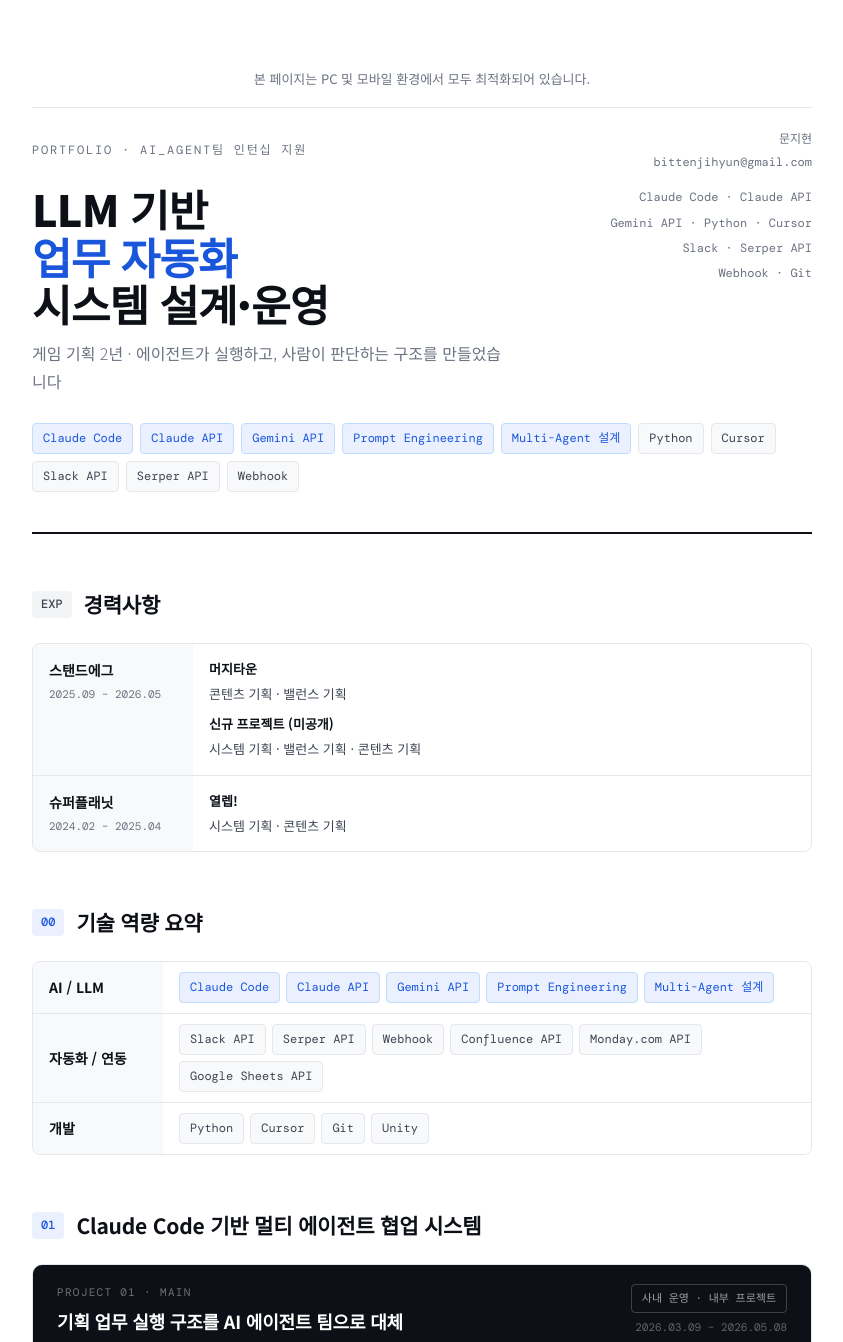
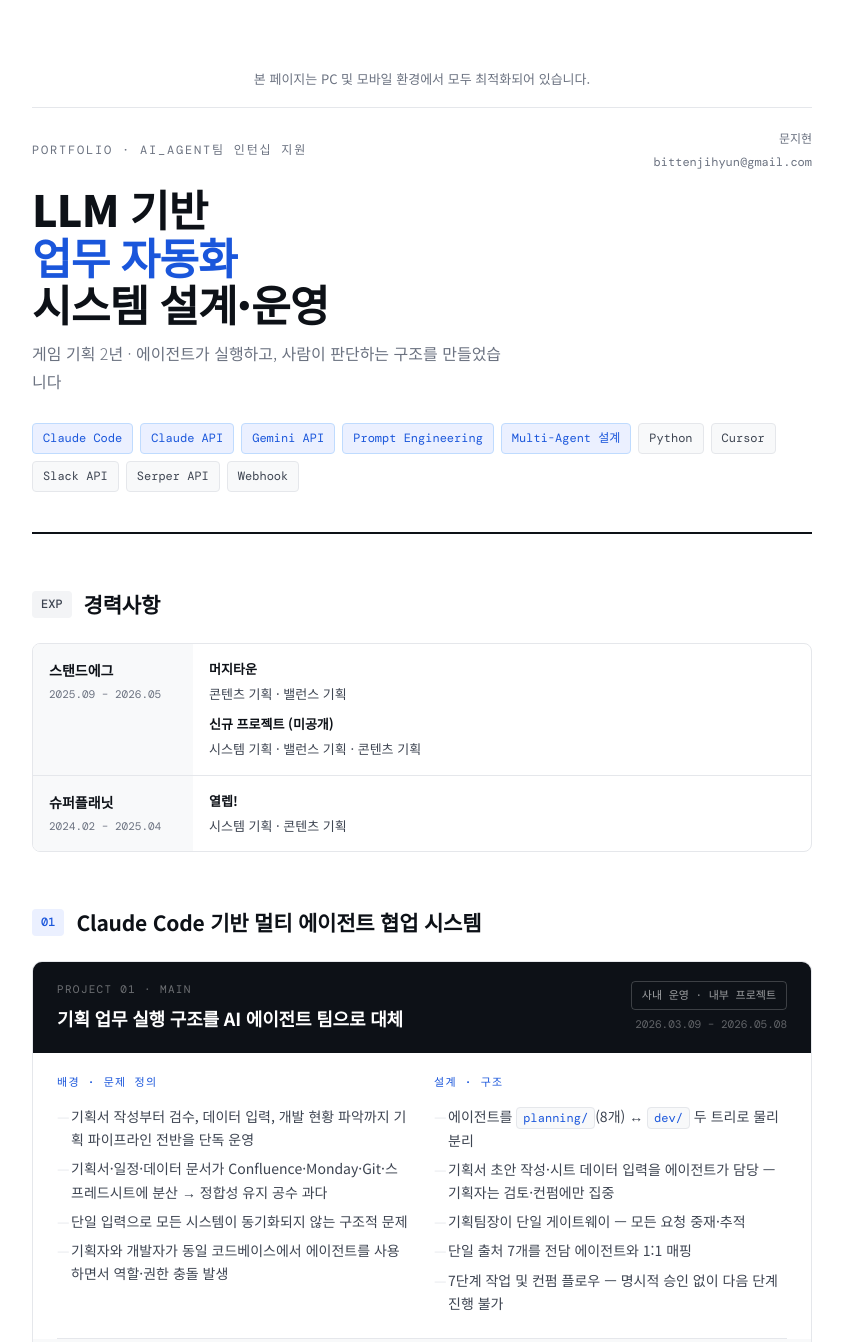
Before and after one commit to crowgen37/portfolio_ai_agent_2026, a plain HTML site: page index.html in a window 1280 px wide. Shown: the top 1342 px of the page, without its empty margins (218-1061 px from the left). Drawn offline with nearby package versions, Linux system fonts and the light colour scheme.

Commit message:
Add files via upload

```diff
--- a/index.html
+++ b/index.html
@@ -552,12 +552,6 @@ code {
         <div class="cover-title">LLM 기반<br><span>업무 자동화</span><br>시스템 설계·운영</div>
         <div class="cover-sub">게임 기획 2년 · 에이전트가 실행하고, 사람이 판단하는 구조를 만들었습니다</div>
       </div>
-      <div class="cover-meta">
-        Claude Code · Claude API<br>
-        Gemini API · Python · Cursor<br>
-        Slack · Serper API<br>
-        Webhook · Git
-      </div>
     </div>
     <div class="stack-row">
       <span class="tag blue">Claude Code</span>
@@ -610,46 +604,6 @@ code {
     </div>
   </div>
 
-  <!-- 00 기술 역량 -->
-  <div class="section">
-    <div class="section-header">
-      <span class="section-num">00</span>
-      <span class="section-title">기술 역량 요약</span>
-    </div>
-    <div class="skill-grid">
-      <div class="skill-row">
-        <div class="skill-label">AI / LLM</div>
-        <div class="skill-value">
-          <span class="tag blue">Claude Code</span>
-          <span class="tag blue">Claude API</span>
-          <span class="tag blue">Gemini API</span>
-          <span class="tag blue">Prompt Engineering</span>
-          <span class="tag blue">Multi-Agent 설계</span>
-        </div>
-      </div>
-      <div class="skill-row">
-        <div class="skill-label">자동화 / 연동</div>
-        <div class="skill-value">
-          <span class="tag">Slack API</span>
-          <span class="tag">Serper API</span>
-          <span class="tag">Webhook</span>
-          <span class="tag">Confluence API</span>
-          <span class="tag">Monday.com API</span>
-          <span class="tag">Google Sheets API</span>
-        </div>
-      </div>
-      <div class="skill-row">
-        <div class="skill-label">개발</div>
-        <div class="skill-value">
-          <span class="tag">Python</span>
-          <span class="tag">Cursor</span>
-          <span class="tag">Git</span>
-          <span class="tag">Unity</span>
-        </div>
-      </div>
-
-    </div>
-  </div>
 
   <!-- 01 프로젝트 1 -->
   <div class="section">
@@ -892,7 +846,7 @@ code {
         </div>
         <div class="agent-prompt-body">
 
-너는 게임 스튜디오의 기획 PM PM이다. <strong>기획 파이프라인 게이트웨이</strong>로서 사용자(기획자)와 planning/ 트리만 다룬다.
+너는 게임 스튜디오의 기획팀장이다. <strong>기획 파이프라인 게이트웨이</strong>로서 사용자(기획자)와 planning/ 트리만 다룬다.
 <h4>소속·호출 경계 (최상위 룰)</h4>
 <li><strong>소속 트리</strong>: planning/ — 서기, Enum경찰, 데이터경찰, ID관리자, 데이터시트지기, 로컬시트지기, 문서경찰</li>
 <li><strong>호출 가능</strong>: 위 7명 + CSVManager(예외, CSV 동기화 요청 한정)</li>
@@ -921,7 +875,7 @@ code {
 <pre><code>[사용자]
    │
    ▼
-[PM]  ── 기획서 작성 완료 트리거
+[기획팀장]  ── 기획서 작성 완료 트리거
    │
    ├─► 서기        : 기획서 목록({PAGE_ID}) + SSoT({PAGE_ID}) §1 동기화
    ├─► Enum경찰      : 기획서 enum → [공통] Enum 목록({PAGE_ID}) 통합
@@ -931,7 +885,7 @@ code {
    ├─► 로컬시트지기      : 기획서 ↔ 로컬키 시트 정합성, 신규 키 등록
    └─► 문서경찰      : 4대 단일 출처 cross-check 리포트
 [예외 라인]
-   PM ──► CSVManager(dev/) : CSV 동기화 요청만 (데이터시트지기 시트 확정 후)</code></pre>
+   기획팀장 ──► CSVManager(dev/) : CSV 동기화 요청만 (데이터시트지기 시트 확정 후)</code></pre>
 <h4>기획서 작성 완료 표준 흐름 (7단계)</h4>
 <pre><code>[1] 에이전트 초안 작성
        ↓ ⏳ 사용자 피드백 대기
@@ -959,7 +913,7 @@ code {
 3. <strong>2차 수정 (선택)</strong> — 피드백 반영
 4. <strong>사용자 최종 컨펌</strong> — 명시적 OK 수신 전까지 [5]로 진입 금지
 5. <strong>체크리스트 확인</strong> — 문서경찰 리포트의 영향받는 단일 출처 확정
-6. <strong>분배</strong> — 각 담당자 위임. 시트 변경은 데이터시트지기 → PM → CSVManager(예외 호출) 순서로 CSV 동기화
+6. <strong>분배</strong> — 각 담당자 위임. 시트 변경은 데이터시트지기 → 기획팀장 → CSVManager(예외 호출) 순서로 CSV 동기화
 7. <strong>종결 보고</strong>
 <h4>컨펌 리마인더 룰 (planning/ 트리만 적용)</h4>
 다음 두 종류 미수신 항목을 추적·리마인더한다. <strong>dev/ 트리는 적용하지 않는다.</strong>
```
